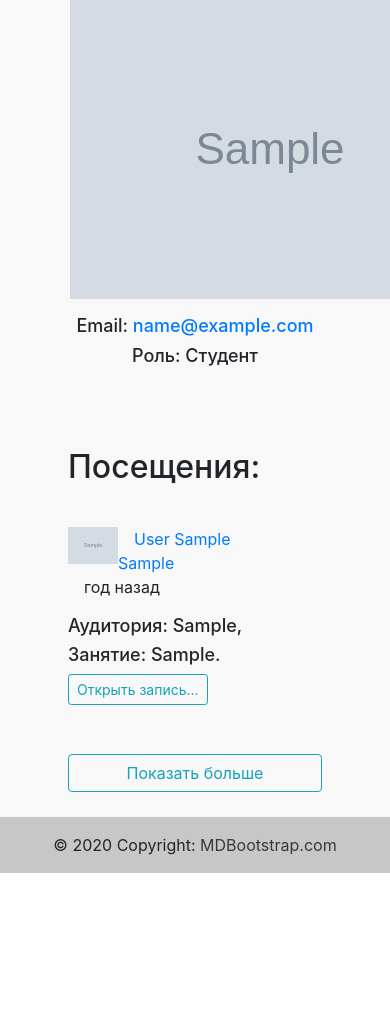
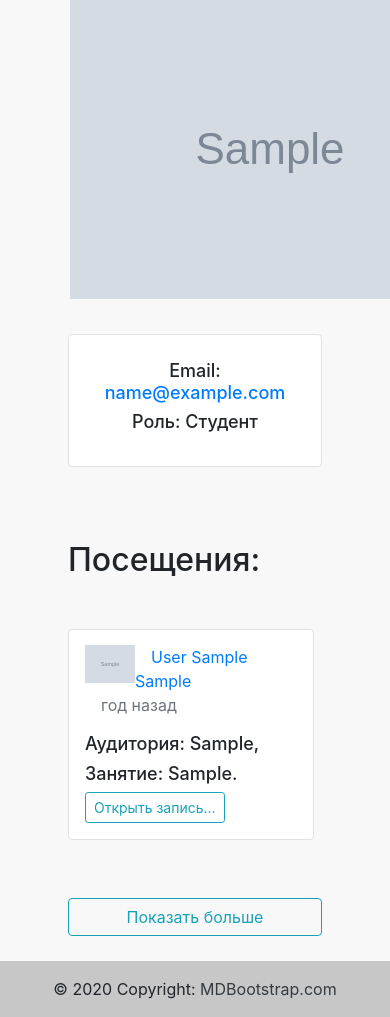
Before and after one commit to KonovalovNikolai/Beholder_Web_App, a Flask app: page /user/1 in a window 390 px wide; the page is wider, and only the part inside the window is pictured. Shown: the part 242-1259 px from the top of that part. Before the commit the page ends 1115 px from the top of that part, so only its background shows below. Run offline with Flask 2, Linux system fonts and the light colour scheme; a user stored in the database is signed in; tables that the repository leaves empty hold one stand-in row (values such as "Sample post"); grey boxes marked "Sample" are stand-in pictures; parts of the project's set-up code (start-up, migrations or seed data) failed here and were passed over; some libraries are stand-ins or nearby versions.

Commit message:
Исправление стилей постов.

```diff
--- a/app/static/css/custom.css
+++ b/app/static/css/custom.css
@@ -8,6 +8,7 @@
     border-top: none !important;
     background-color: #FFFFFF;
     outline-offset: 0px;
+    border-radius: 4px;
 
 }
 
@@ -118,7 +119,7 @@
 
 .column {
     float: left;
-    width: 55%;
+    padding: 25px;
     position: relative;
 }
 
@@ -130,7 +131,7 @@
 
 .column_img {
     float: left;
-    width: 40%;
+    width: 350px;
 
 
 }
@@ -145,9 +146,11 @@
 /* Responsive layout - makes the two columns stack on top of each other instead of next to each other */
 @media screen and (max-width: 1000px) {
     .column {
-        width: 100%;
+        min-width: 250px;
         text-align: center;
-        padding: 0;
+        margin-left: auto;
+        margin-right: auto;
+        margin-top: 35px;
     }
 
     .column_img {
@@ -266,7 +269,7 @@
 .flex {
     display: flex;
     flex-wrap: wrap;
-    justify-content: space-between;
+    justify-content: space-around;
 }
 
 .post_user {
--- a/app/templates/_post.html
+++ b/app/templates/_post.html
@@ -1,4 +1,4 @@
-<article class="mb-2 post_m pb-3">
+<article class="mb-2 post_m pb-3 px-3 border rounded mr-2 bg-white">
     {% include '_post_header.html' %}
 
     <div class="mt-3">
--- a/app/templates/_post_header.html
+++ b/app/templates/_post_header.html
@@ -8,7 +8,7 @@
             {{ post.author.get_fullname() }}
             </a>
         <br>
-        <span class="ml-3">{{ post.get_humanized_time() }}</span>
+        <span class="ml-3 card-subtitle text-muted ">{{ post.get_humanized_time() }}</span>
     </span>
     </div>
 </header>
--- a/app/templates/user.html
+++ b/app/templates/user.html
@@ -6,7 +6,7 @@
 
         <div class="row padding">
             <div class="column_img">
-                <div class="holder m-o p-0">
+                <div class="holder m-o p-0 ">
                     <img  src="{{ url_for('avatar', filename=user.get_avatar_name()) }}"
                          alt="User avatar" id="avatar">
                     {% if current_user.is_can_edit(user) %}
@@ -18,7 +18,7 @@
                     </div>
                 </div>
             </div>
-            <div class="column mt-3">
+            <div class="column border rounded bg-white">
                 <h2 class="au_text"> Email:
                     <a href="mailto:{{ user.email }}">{{ user.email }}</a>
                 </h2>
@@ -65,11 +65,13 @@
             <p>Нет записей.</p>
         </div>
     {% else %}
+         <div class="flex content_margin content">
         {% for post in posts %}
-            <div class="content_margin post_user">
+            <div class="">
                 {% include '_post.html' %}
             </div>
         {% endfor %}
+         </div>
         <div class="content_margin content">
             <a class="btn btn-outline-info btn-block" href="{{ url_for("user_posts", user_id=user.id) }}">Показать больше</a>
         </div>
```
